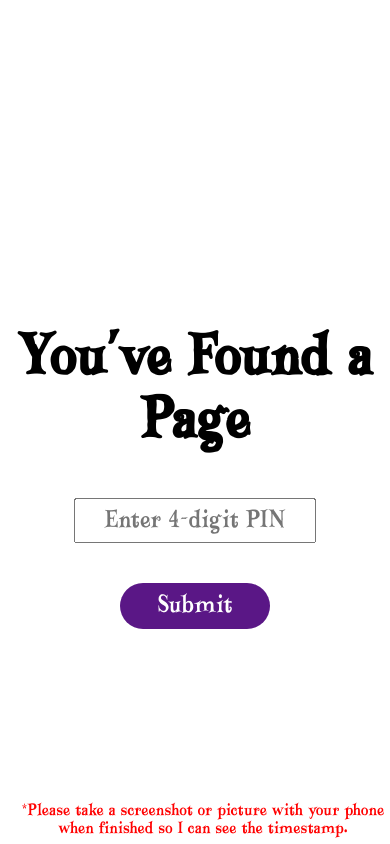
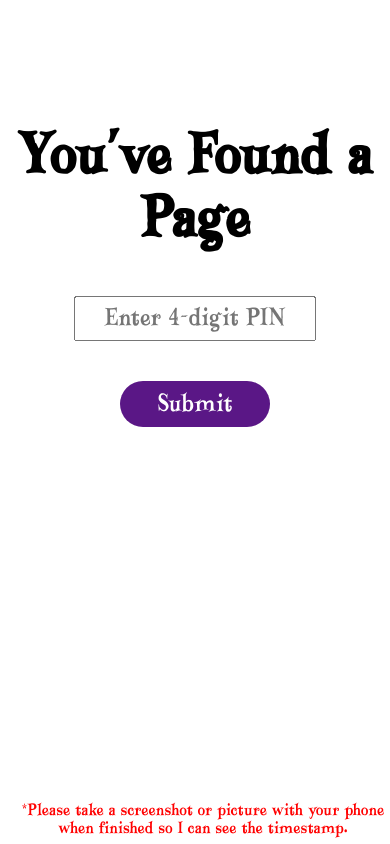
Before and after one commit to khansen213/gcapril2023, a plain HTML site: page index.html in a window 390 px wide. Drawn offline with Linux system fonts and the light colour scheme.

Commit message:
Fixed formatting to the best of my ability now.

```diff
--- a/style.css
+++ b/style.css
@@ -61,6 +61,17 @@ button:hover {
     text-align: center;
 }
 
+@media screen and (max-width: 768px) {
+    .main-title {
+        display: block;
+        margin: 0 auto; /* Center horizontally */
+        margin-top: 2.1em;
+        width: 100%;
+        font-size: 56px;
+        text-align: center;
+    }
+
+}
 p {
     position: absolute;
     color: red;
```
